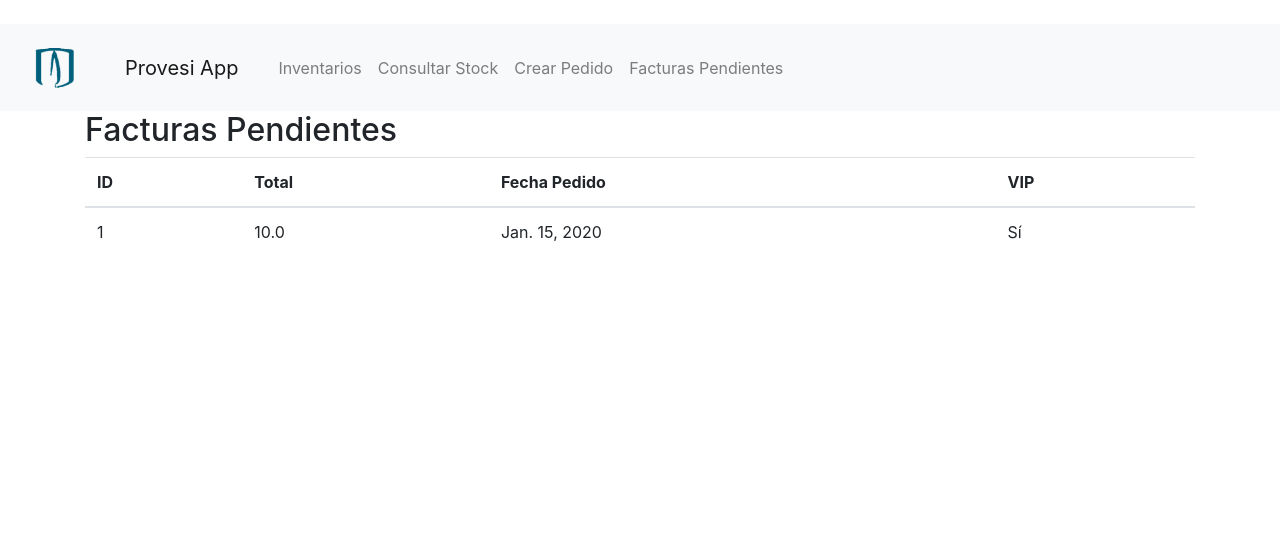
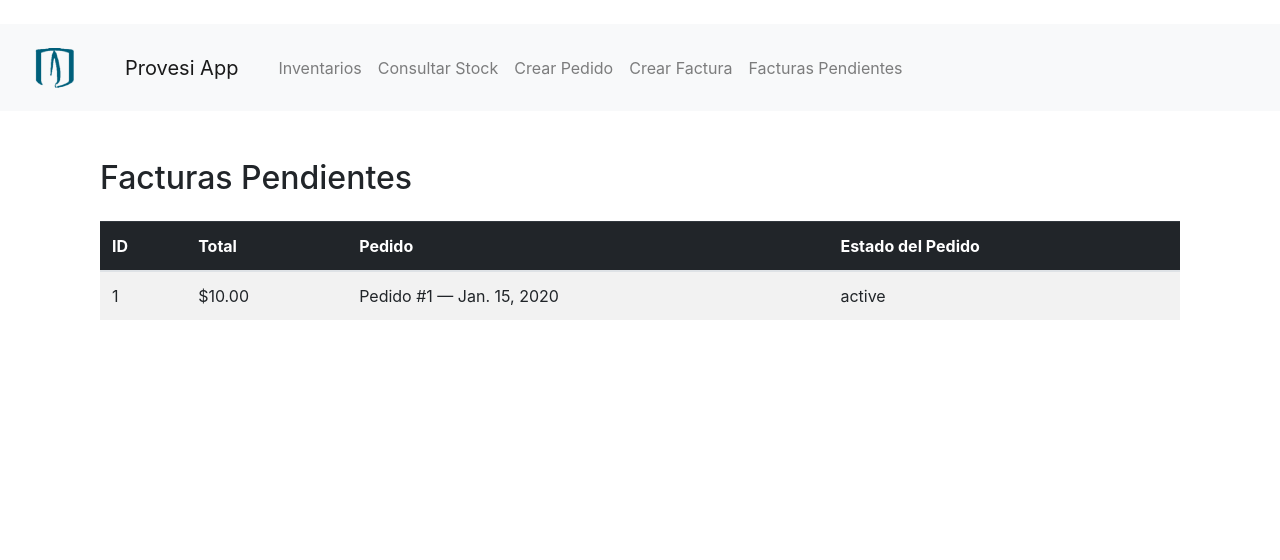
Before and after one commit to andresjulianbolivar/provesiapp, a Django app: page /facturaciones/facturas-pendientes/ in a window 1280 px wide. Shown: the top 560 px of the page. Run offline with Django 3.2, Linux system fonts and the light colour scheme; tables that the repository leaves empty hold one stand-in row (values such as "Sample post"); some libraries are stand-ins or nearby versions.

Commit message:
habemus proyecto familia

```diff
--- a/facturaciones/logic/pedido_logic.py
+++ b/facturaciones/logic/pedido_logic.py
@@ -2,10 +2,11 @@ from datetime import datetime
 from ..models import Pedido, Cantidad
 
 
-def create_pedido(productos_cantidades, vip):
+def create_pedido(productos_cantidades, vip, estado="Verificado"):
     pedido = Pedido.objects.create(
         fecha=datetime.today().strftime('%Y-%m-%d'),
-        vip=vip
+        vip=vip,
+        estado=estado
     )
 
     for item in productos_cantidades:
@@ -15,4 +16,5 @@ def create_pedido(productos_cantidades, vip):
             unidades=item['unidades']
         )
         new_cantidad.save()
+
     return pedido
--- a/facturaciones/models.py
+++ b/facturaciones/models.py
@@ -9,13 +9,14 @@ class Factura(models.Model):
         return f"Factura #{self.id} - Total: {self.rubro_total}"
 
 
+
+
 class Pedido(models.Model):
     fecha = models.DateField()
     vip = models.BooleanField()
-    #factura = models.OneToOneField(Factura, on_delete=models.CASCADE, related_name="pedido")
-
+    estado = models.CharField(max_length=50, default="Verificado")
     def __str__(self):
-        return f"Pedido #{self.id} - {self.fecha}"
+        return f"Pedido #{self.id} - {self.fecha} - VIP: {self.vip} - Estado: {self.estado}"
 
 
 class Cantidad(models.Model):
--- a/facturaciones/templates/facturaciones/facturas_pendientes.html
+++ b/facturaciones/templates/facturaciones/facturas_pendientes.html
@@ -1,26 +1,45 @@
 {% extends "base.html" %}
 {% block content %}
-<h2>Facturas Pendientes</h2>
-<table class="table">
-    <thead>
+<div class="container mt-5">
+  <h2 class="mb-4">Facturas Pendientes</h2>
+
+  <table class="table table-striped table-hover align-middle">
+    <thead class="table-dark">
       <tr>
         <th>ID</th>
         <th>Total</th>
-            <th>Fecha Pedido</th>
-            <th>VIP</th>
+        <th>Pedido</th>
+        <th>Estado del Pedido</th>
       </tr>
     </thead>
     <tbody>
       {% for factura in facturas %}
       <tr>
         <td>{{ factura.id }}</td>
-            <td>{{ factura.rubro_total }}</td>
-            <td>{{ factura.pedido.fecha }}</td>
-            <td>{% if factura.pedido.vip %}Sí{% else %}No{% endif %}</td>
+        <td>${{ factura.rubro_total|floatformat:2 }}</td>
+        <td>
+          {% if factura.pedido %}
+            Pedido #{{ factura.pedido.id }} — {{ factura.pedido.fecha }}
+          {% else %}
+            <em>Sin pedido asociado</em>
+          {% endif %}
+        </td>
+        <td>
+          {% if factura.pedido %}
+            {{ factura.pedido.estado }}
+          {% else %}
+            <em>-</em>
+          {% endif %}
+        </td>
       </tr>
       {% empty %}
-        <tr><td colspan="4">No hay facturas pendientes.</td></tr>
+      <tr>
+        <td colspan="4" class="text-center text-muted py-3">
+          No hay facturas pendientes.
+        </td>
+      </tr>
       {% endfor %}
     </tbody>
   </table>
+</div>
 {% endblock %}
--- a/facturaciones/urls.py
+++ b/facturaciones/urls.py
@@ -1,7 +1,8 @@
 from django.urls import path
-from .views import crear_factura, facturas_pendientes
+from .views import crear_factura, crear_pedido, facturas_pendientes
 
 urlpatterns = [
+    path('crear-pedido/', crear_pedido, name='crear_pedido'),
     path('crear-factura/', crear_factura, name='crear_factura'),
     path('facturas-pendientes/', facturas_pendientes, name='facturas_pendientes'),
 ]
--- a/facturaciones/views.py
+++ b/facturaciones/views.py
@@ -3,6 +3,7 @@ from django.http import JsonResponse
 from django.shortcuts import render
 
 from facturaciones.logic.factura_logic import create_factura
+from facturaciones.logic.pedido_logic import create_pedido
 from productos.models import Producto
 
 # Create your views here.
@@ -24,7 +25,7 @@ def generar_factura(request):
             }, status=400)
     return JsonResponse({"error": "Método no permitido"}, status=405)
 
-def crear_factura(request):
+def crear_pedido(request):
     productos = Producto.objects.all()
     mensaje = ""
     if request.method == "POST":
@@ -34,18 +35,49 @@ def crear_factura(request):
             if cantidad > 0:
                 productos_cantidades.append({"codigo": producto.codigo, "unidades": cantidad})
         if productos_cantidades:
-            create_factura(productos_cantidades)
-            mensaje = "¡Factura creada exitosamente!"
+            vipp=request.POST.get("vip", False)
+            create_pedido(productos_cantidades, vip=vipp)
+            mensaje = "¡Pedido creado exitosamente!"
         else:
             mensaje = "Debes ingresar al menos una cantidad."
-    return render(request, "facturaciones/crear_factura.html", {
+    return render(request, "facturaciones/crear_pedido.html", {
         "productos": productos,
         "mensaje": mensaje
     })
 
 from django.shortcuts import render
-from .models import Factura
+from .models import Factura, Pedido
 
 def facturas_pendientes(request):
     facturas = Factura.objects.all()
     return render(request, "facturaciones/facturas_pendientes.html", {"facturas": facturas})
+
+def crear_factura(request):
+    mensaje = ""
+    pedidos_verificados = Pedido.objects.filter(estado="Verificado")
+
+    if request.method == "POST":
+        pedido_id = request.POST.get("pedido_id")
+
+        if not pedido_id:
+            mensaje = "Debes seleccionar un pedido válido."
+        else:
+            try:
+                pedido = Pedido.objects.get(id=pedido_id)
+                # Crear factura (si tu lógica ya lo maneja, simplemente llámala)
+                factura = create_factura(pedido)
+
+                # Opcional: cambiar estado del pedido
+                pedido.estado = "Empacado x despachar"
+                pedido.save()
+
+                mensaje = f"Factura #{factura.id} creada para el pedido #{pedido.id}."
+            except Pedido.DoesNotExist:
+                mensaje = "El pedido seleccionado no existe."
+            except Exception as e:
+                mensaje = f"Ocurrió un error al crear la factura: {e}"
+
+    return render(request, "facturaciones/crear_factura.html", {
+        "pedidos_verificados": pedidos_verificados,
+        "mensaje": mensaje
+    })
--- a/productos/management/commands/poblar_asr.py
+++ b/productos/management/commands/poblar_asr.py
@@ -38,7 +38,6 @@ class Command(BaseCommand):
         Inventario.objects.get_or_create(producto=producto1, bodega=bodega2, defaults={"cantidad": 20})
         Inventario.objects.get_or_create(producto=producto2, bodega=bodega1, defaults={"cantidad": 15})
         Inventario.objects.get_or_create(producto=producto2, bodega=bodega2, defaults={"cantidad": 30})
-        Inventario.objects.get_or_create(producto=producto3, bodega=bodega1, defaults={"cantidad": 25})
-        Inventario.objects.get_or_create(producto=producto3, bodega=bodega2, defaults={"cantidad": 10})
+        Inventario.objects.get_or_create(producto=producto3, bodega=bodega2, defaults={"cantidad": 30})
 
         self.stdout.write(self.style.SUCCESS('Datos de prueba para la ASR poblados correctamente.'))
--- a/provesiapp/templates/base.html
+++ b/provesiapp/templates/base.html
@@ -39,7 +39,10 @@
                     <a class="nav-link" href="/consultar-stock/">Consultar Stock</a>
                 </li>
                 <li class="nav-item">
-                    <a class="nav-link" href="/facturaciones/crear-factura/">Crear Pedido</a>
+                    <a class="nav-link" href="/facturaciones/crear-pedido/">Crear Pedido</a>
+                </li>
+                <li class="nav-item">
+                    <a class="nav-link" href="/facturaciones/crear-factura/">Crear Factura</a>
                 </li>
                 <li class="nav-item">
                     <a class="nav-link" href="/facturaciones/facturas-pendientes/">Facturas Pendientes</a>
```
Also changed, not shown: facturaciones/logic/factura_logic.py (+6 -7 lines), facturaciones/templates/facturaciones/crear_factura.html (+25 -26 lines), facturaciones/templates/facturaciones/crear_pedido.html (added, +32 -0 lines). Lines whose indentation alone changed are shown as unchanged.
